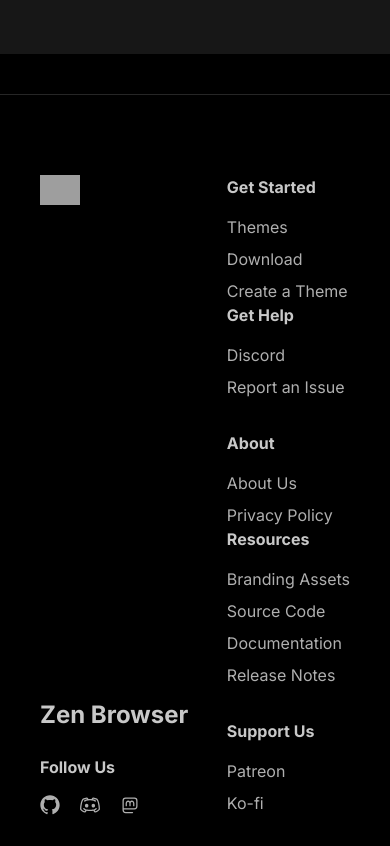
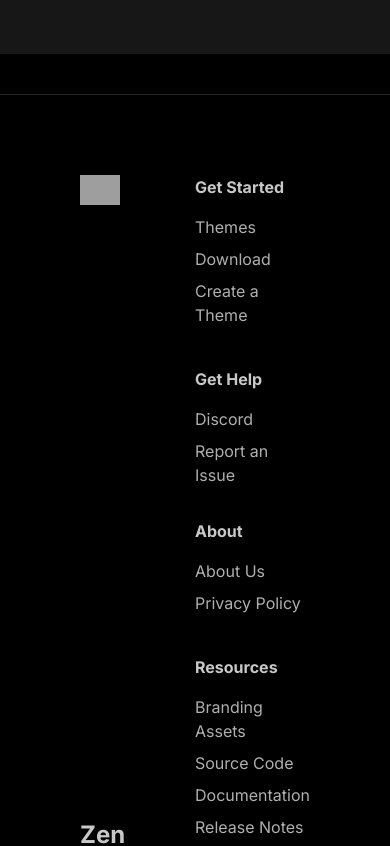
Before and after one commit to zen-browser/www, a Next.js app: page / in a window 390 px wide. Shown: the part 9900-10746 px from the top of the page. Built offline with nearby package versions, Linux system fonts and the light colour scheme; grey boxes are pictures that could not be loaded.

Commit message:
feat: Update footer layout and add social media links

```diff
--- a/src/components/footer.tsx
+++ b/src/components/footer.tsx
@@ -9,7 +9,7 @@ import { Button } from "./ui/button";
 export default function Footer() {
   return (
     <div className="font-medium px-10 md:px-0 border-t w-full border-grey py-10 mt-10 flex align-center flex-col">
-      <div className="flex mx-auto border-b pb-10 justify-between pt-10 w-full lg:!w-2/3">
+      <div className="flex mx-auto p-10 lg:p-0 border-b pb-10 justify-between pt-10 w-full lg:!w-2/3">
         <div className="flex flex-col">
           <Logo />
           <div className="mt-auto">
@@ -28,7 +28,7 @@ export default function Footer() {
             </div>
           </div>
         </div>
-        <div className="flex flex-col lg:flex-row">
+        <div className="flex flex-col md:flex-row">
           <div>
             <h2 className="text-md font-bold opacity-80">Get Started</h2>
             <ul className="mt-4 opacity-70 font-normal">
@@ -49,7 +49,7 @@ export default function Footer() {
               </li>
             </ul>
           </div>
-          <div className="lg:ml-24">
+          <div className="mt-10 md:mt-0 md:ml-12 lg:ml-24">
             <h2 className="text-md font-bold opacity-80">Get Help</h2>
             <ul className="mt-4 opacity-70 font-normal">
               <li>
@@ -75,7 +75,7 @@ export default function Footer() {
               </li>
             </ul>
           </div>
-          <div className="lg:ml-24">
+          <div className="mt-10 md:mt-0 md:ml-12 lg:ml-24">
             <h2 className="text-md font-bold opacity-80">Resources</h2>
             <ul className="mt-4 opacity-70 font-normal">
               <li>
```
